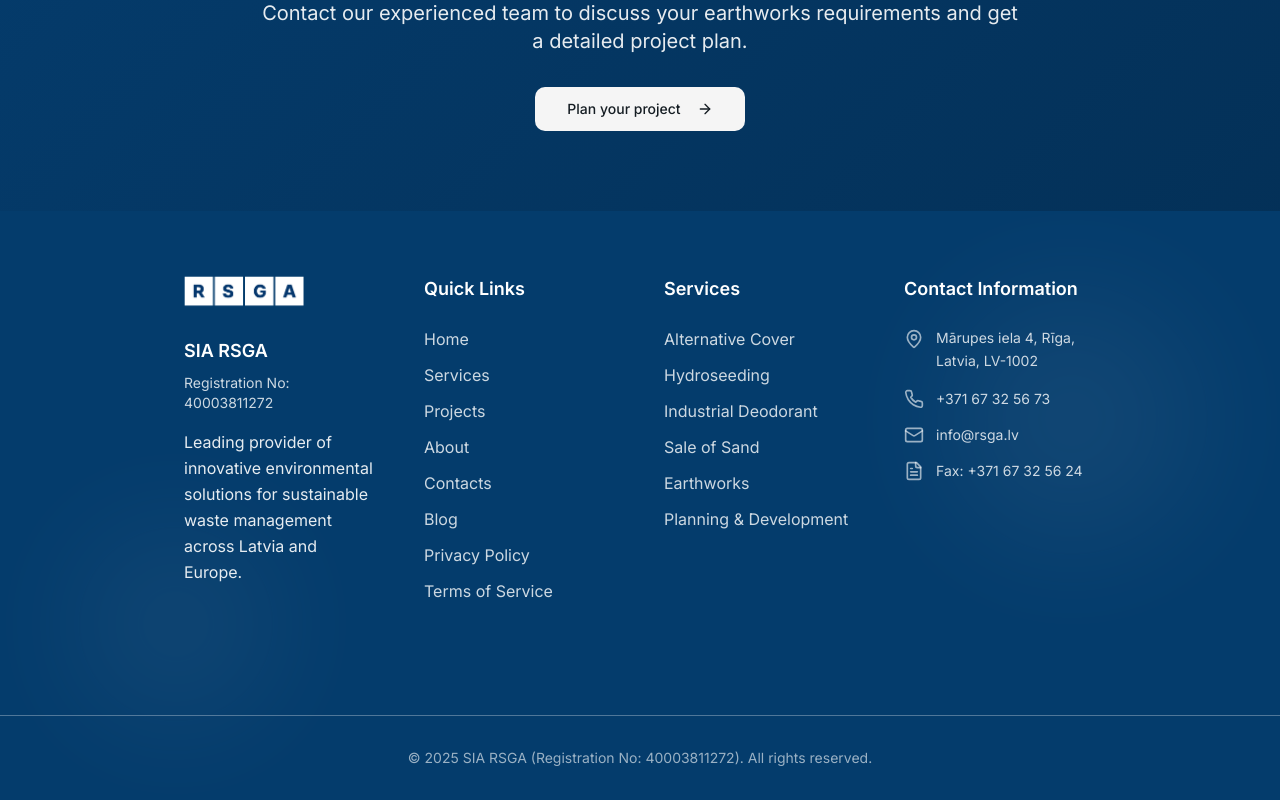
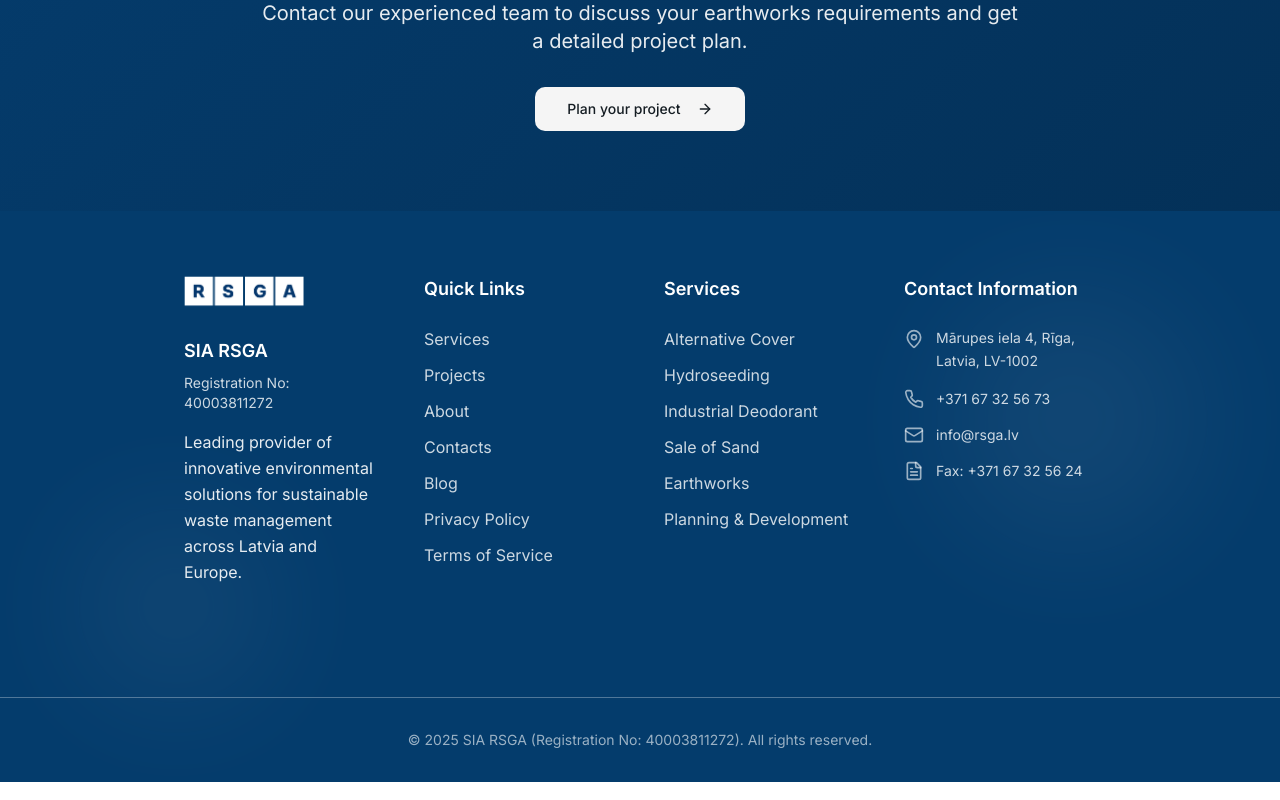
Before and after one commit to nikitamalinovskis/rsga-sparkle-site, a React (Vite) app: page /en/services/earthworks in a window 1280 px wide. Shown: the part 2795-3595 px from the top of the page. Built offline with nearby package versions, Linux system fonts and the light colour scheme.

Commit message:
Remove Home from footer links
Remove the "Home" link from the footer's "Quick Links" section.

```diff
--- a/src/components/layout/Footer.tsx
+++ b/src/components/layout/Footer.tsx
@@ -52,7 +52,6 @@ const Footer: React.FC<FooterProps> = ({ contacts }) => {
   );
 
   const quickLinks = [
-    { label: 'Home', href: '/en' },
     { label: 'Services', href: '/en/services' },
     { label: 'Projects', href: '/en/projects' },
     { label: 'About', href: '/en/about' },
```
